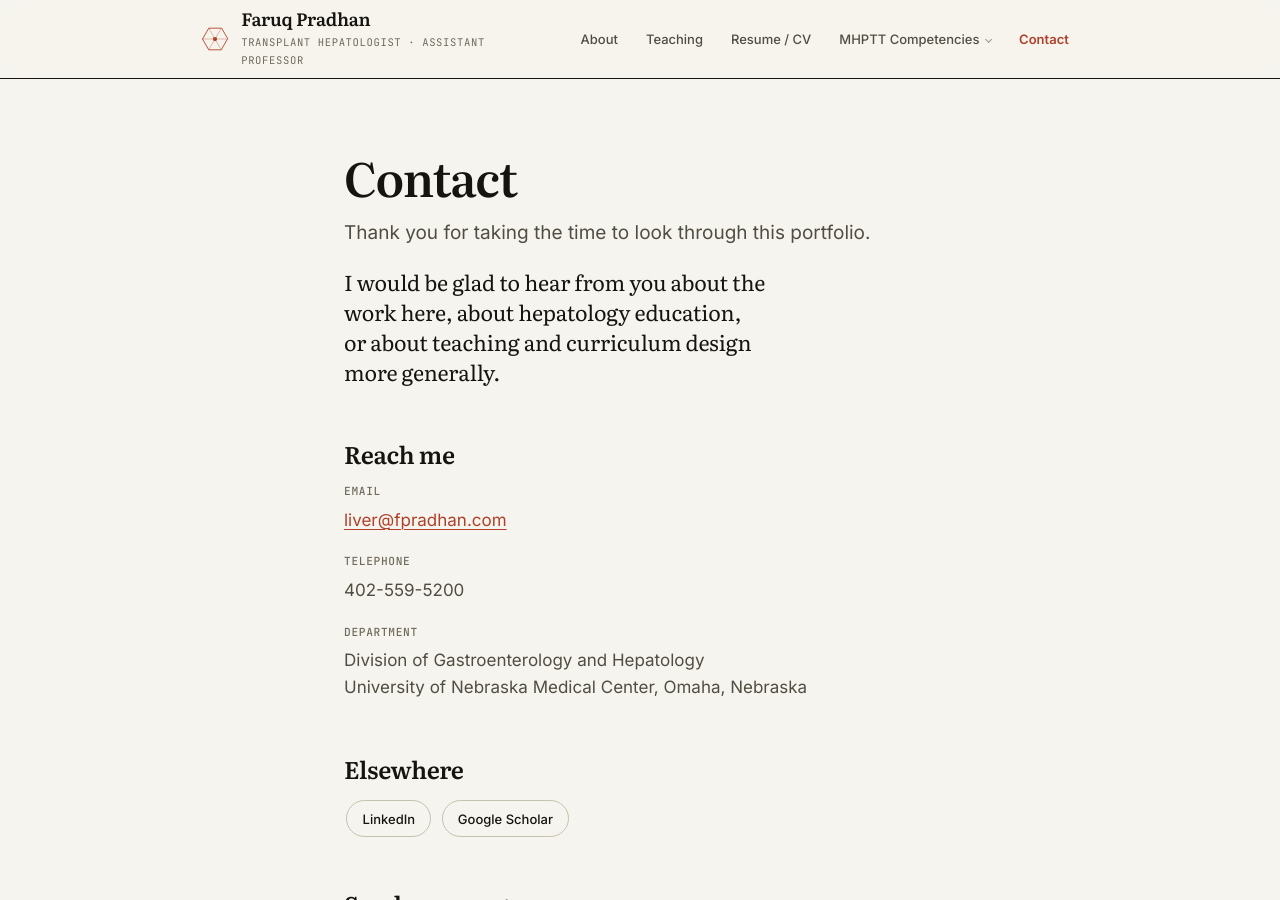
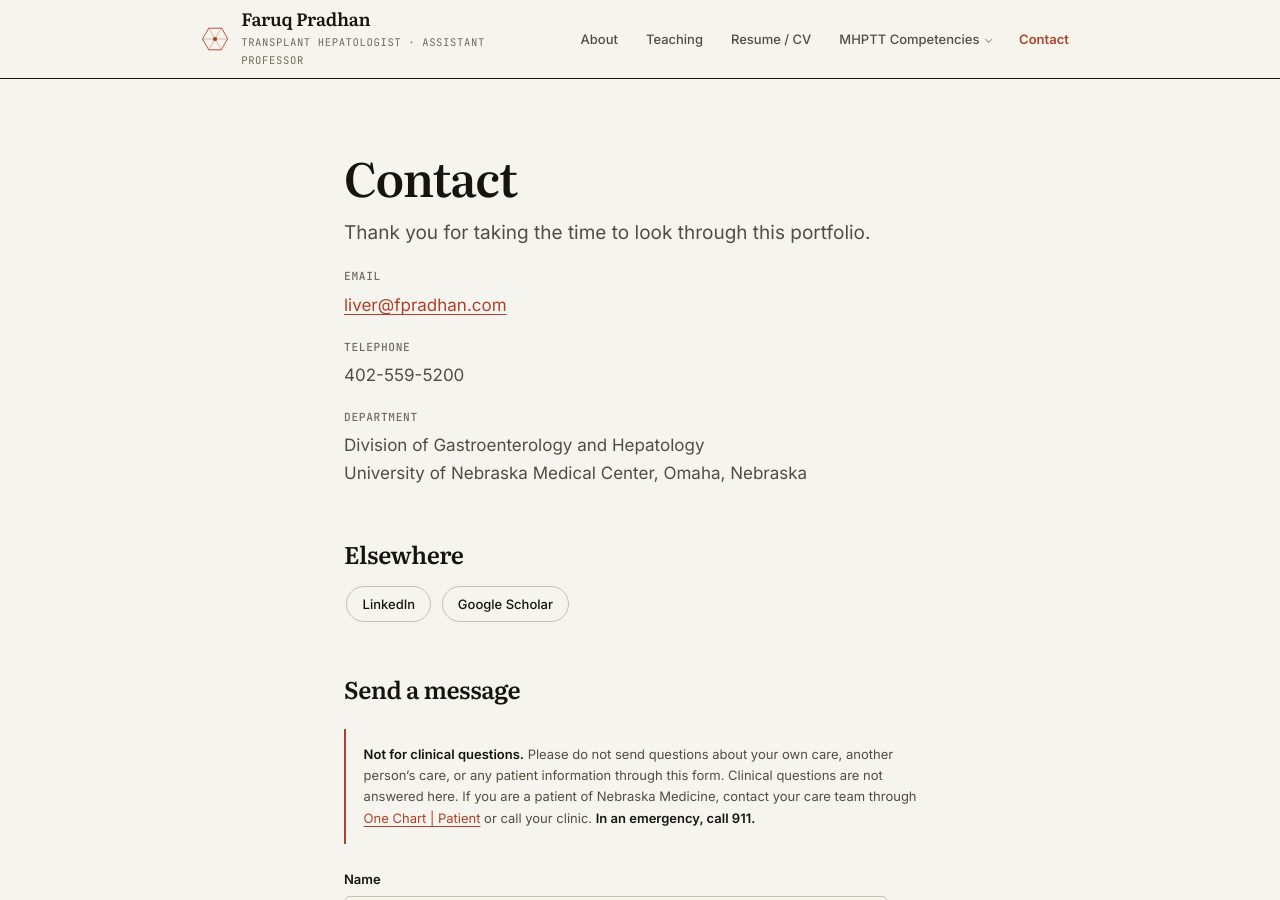
Before and after one commit to fpradhan/fpradhan.github.io, a Jekyll site: the page built from contact.md, in a window 1280 px wide and 900 px high. Built offline with Jekyll 4.4.1, drawn with Linux system fonts in a browser that asks for light colours.

Commit message:
Remove the contact page's opening line and its "Reach me" heading
The page now goes from its subtitle straight to email, telephone and
department.

Co-Authored-By: Claude Opus 5.5 <noreply@anthropic.com>
Claude-Session: https://claude.ai/code/session_01SajNJDGDkt5q5fCgsPRcNk

```diff
--- a/contact.md
+++ b/contact.md
@@ -6,12 +6,6 @@ permalink: /contact/
 ---
 
 {% assign eml = site.email | split: "" | reverse | join: "" %}
-
-I would be glad to hear from you about the work here, about hepatology education, or about
-teaching and curriculum design more generally.
-{: .lede}
-
-## Reach me
 
 <dl class="facts" markdown="1">
 <dt>Email</dt>
```
